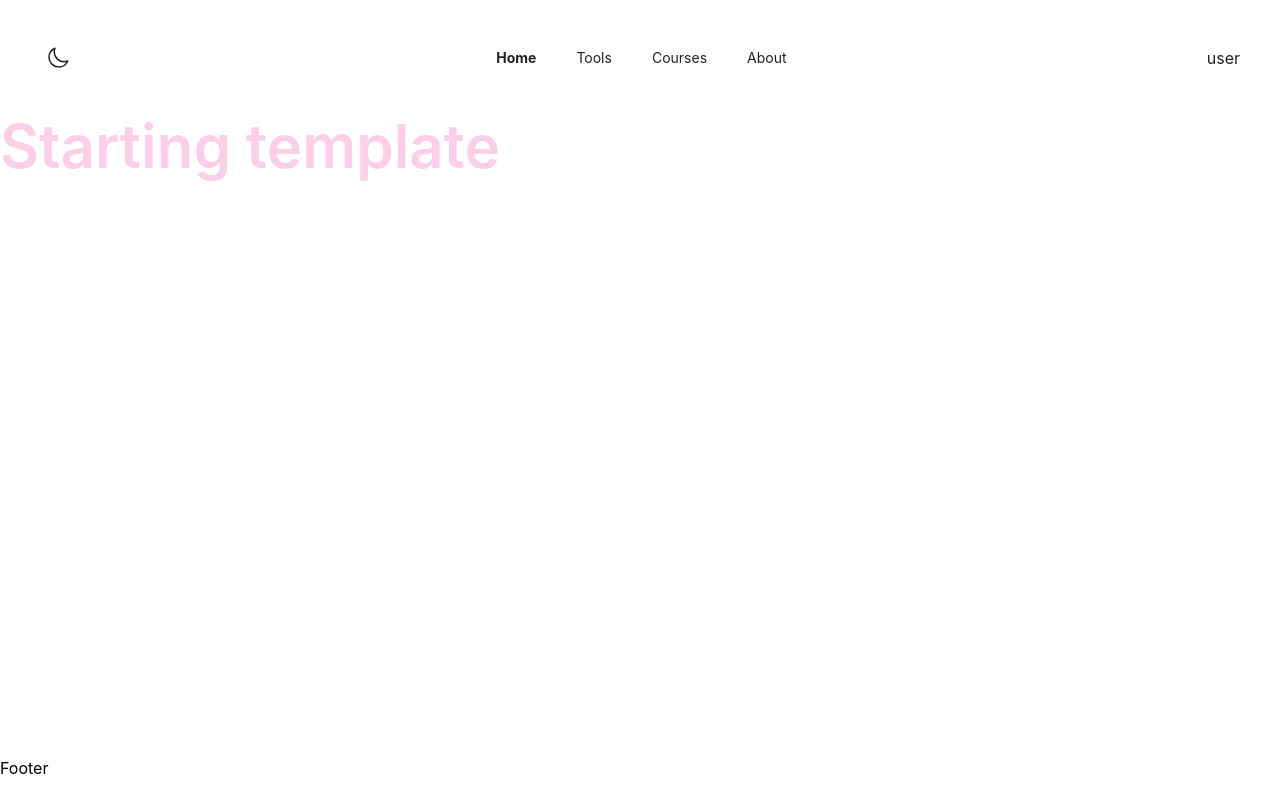
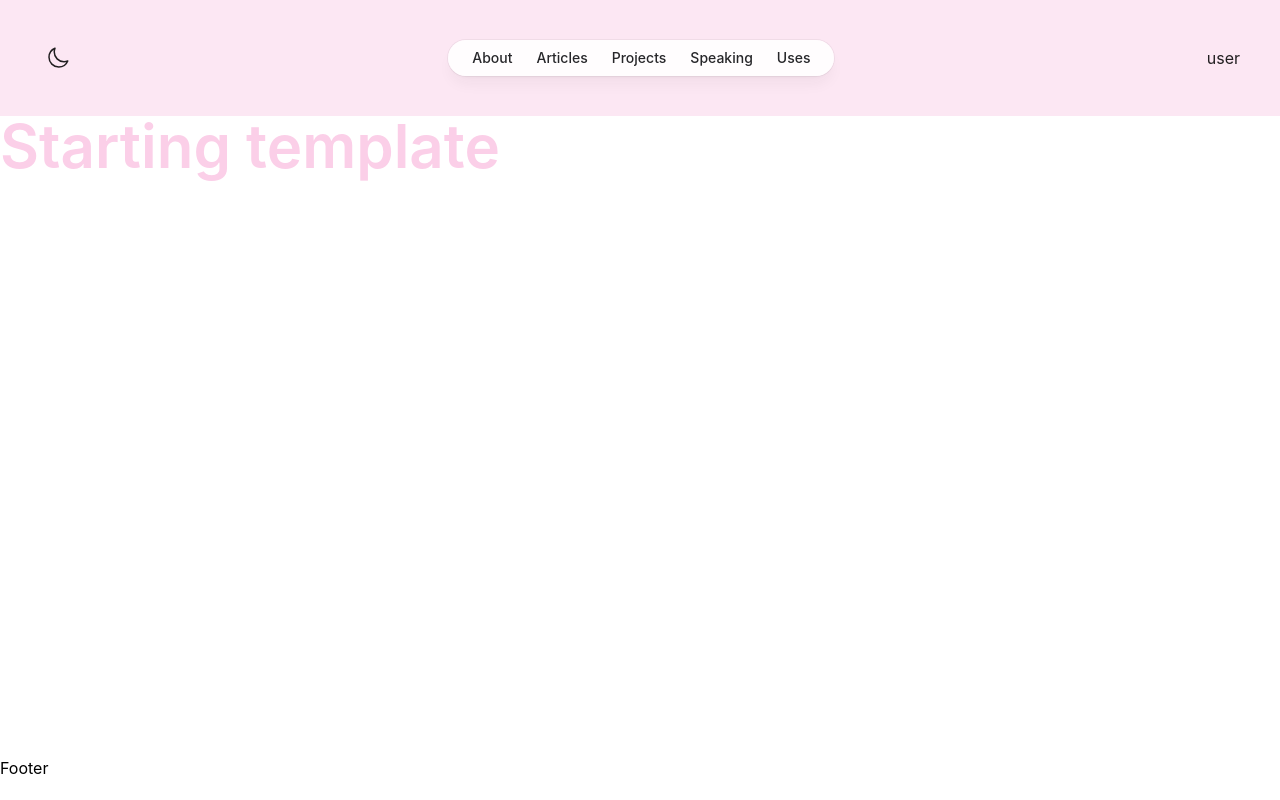
Before and after one commit to Facundo-Martin/portfolio-nextjs, a Next.js app: page / in a window 1280 px wide. Built offline with nearby package versions, Linux system fonts and the light colour scheme.

Commit message:
added header nav

```diff
--- a/package.json
+++ b/package.json
@@ -11,6 +11,7 @@
   "dependencies": {
     "@headlessui/react": "^1.7.1",
     "@heroicons/react": "^2.0.11",
+    "clsx": "^1.2.1",
     "hamburger-react": "^2.5.0",
     "next": "12.3.0",
     "next-themes": "^0.2.1",
--- a/src/components/Layout/Header.tsx
+++ b/src/components/Layout/Header.tsx
@@ -1,33 +1,49 @@
-import Link from "next/link";
-import { useRouter } from "next/router";
-import React from "react";
-import ThemeChanger from "./ThemeChanger";
+import Link from 'next/link';
+import { useRouter } from 'next/router';
+import React from 'react';
+import ThemeChanger from './ThemeChanger';
+import { clsx } from 'clsx';
 
-const navMenu = ["Home", "Tools", "Courses", "About"];
+type NavItemProps = {
+  children?: React.ReactNode;
+  href: string;
+};
+
+function NavItem({ href, children }: NavItemProps) {
+  let isActive = useRouter().pathname === href;
+
+  return (
+    <li>
+      <Link href={href}>
+        <a
+          className={clsx(
+            'relative block px-3 py-2 transition',
+            isActive ? 'text-teal-500 dark:text-teal-400' : 'hover:text-teal-500 dark:hover:text-teal-400'
+          )}
+        >
+          {children}
+          {isActive && (
+            <span className="absolute inset-x-1 -bottom-px h-px bg-gradient-to-r from-teal-500/0 via-teal-500/40 to-teal-500/0 dark:from-teal-400/0 dark:via-teal-400/40 dark:to-teal-400/0" />
+          )}
+        </a>
+      </Link>
+    </li>
+  );
+}
+
 function Header() {
   const router = useRouter();
   return (
     <div className="global-style">
-      <div className="wrapper flex items-center justify-between py-10">
+      <div className="wrapper flex items-center justify-between py-10 bg-pink-100">
         <ThemeChanger />
-        <div className="flex items-center gap-x-2">
-          {navMenu.map((navItem) => {
-            const navLink =
-              navItem == "Home" ? "/" : `/${navItem.toLowerCase()}`;
-            const isCurrentPage = router.asPath == navLink;
-            return (
-              <Link href={navLink}>
-                <a
-                  className={`cursor-pointer rounded-lg px-4 py-2 text-sm transition-colors delay-150 hover:bg-slate-100 hover:delay-[0ms] ${
-                    isCurrentPage && " font-bold"
-                  }`}
-                >
-                  {navItem}
-                </a>
-              </Link>
-            );
-          })}
-        </div>
+        <ul className="flex rounded-full bg-white/90 px-3 text-sm font-medium text-zinc-800 shadow-lg shadow-zinc-800/5 ring-1 ring-zinc-900/5 backdrop-blur dark:bg-zinc-800/90 dark:text-zinc-200 dark:ring-white/10">
+          <NavItem href="/about">About</NavItem>
+          <NavItem href="/articles">Articles</NavItem>
+          <NavItem href="/projects">Projects</NavItem>
+          <NavItem href="/speaking">Speaking</NavItem>
+          <NavItem href="/uses">Uses</NavItem>
+        </ul>
         <div>user </div>
       </div>
     </div>
--- /dev/null
+++ b/src/components/Layout/MobileHeader.tsx
@@ -0,0 +1,5 @@
+function MobileHeader() {
+  return <div>Mobile</div>;
+}
+
+export default MobileHeader;
--- a/src/styles/globals.css
+++ b/src/styles/globals.css
@@ -15,8 +15,7 @@ html,
 body {
   padding: 0;
   margin: 0;
-  font-family: -apple-system, BlinkMacSystemFont, Segoe UI, Roboto, Oxygen,
-    Ubuntu, Cantarell, Fira Sans, Droid Sans, Helvetica Neue, sans-serif;
+  font-family: -apple-system, BlinkMacSystemFont, Segoe UI, Roboto, Oxygen, Ubuntu, Cantarell, Fira Sans, Droid Sans, Helvetica Neue, sans-serif;
 }
 
 a {
```
Also changed, not shown: src/components/Layout/DesktopHeader.js (added), 1 other file (tests, documents, lock files or other folders).
